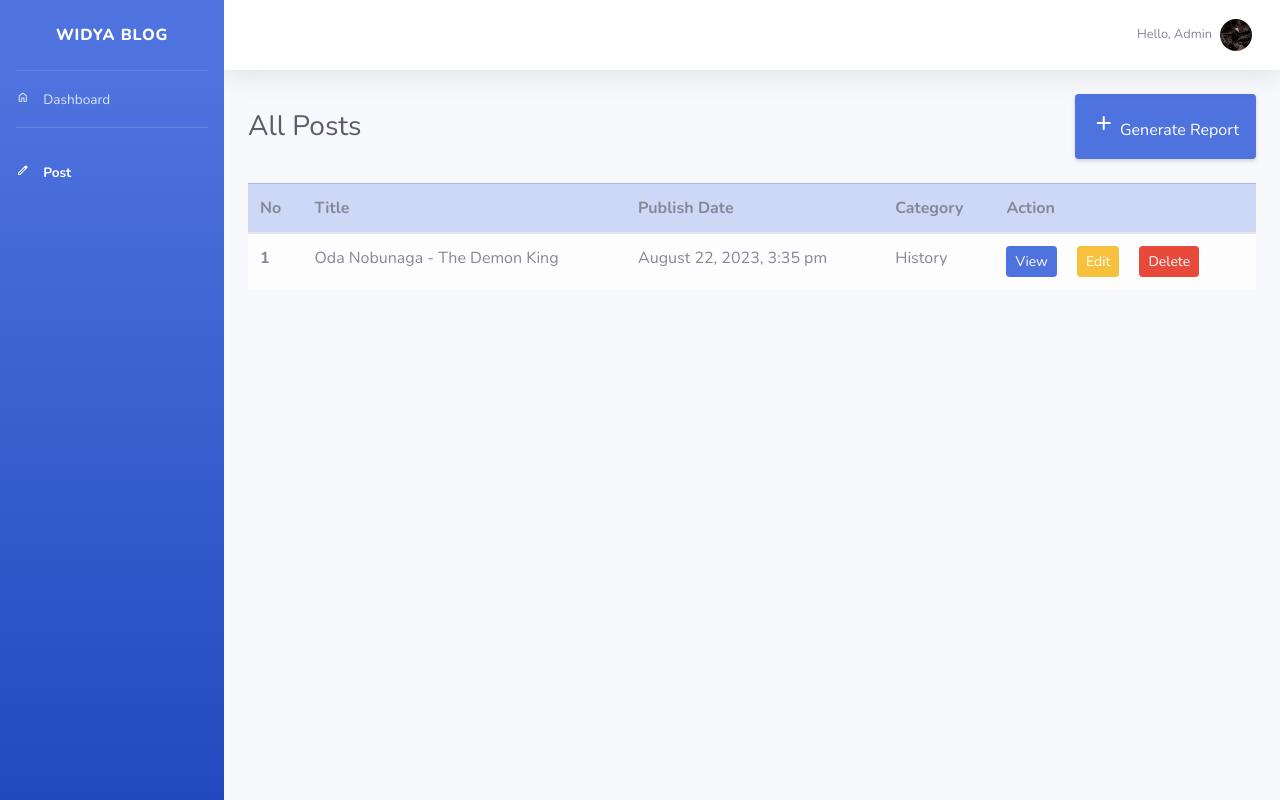
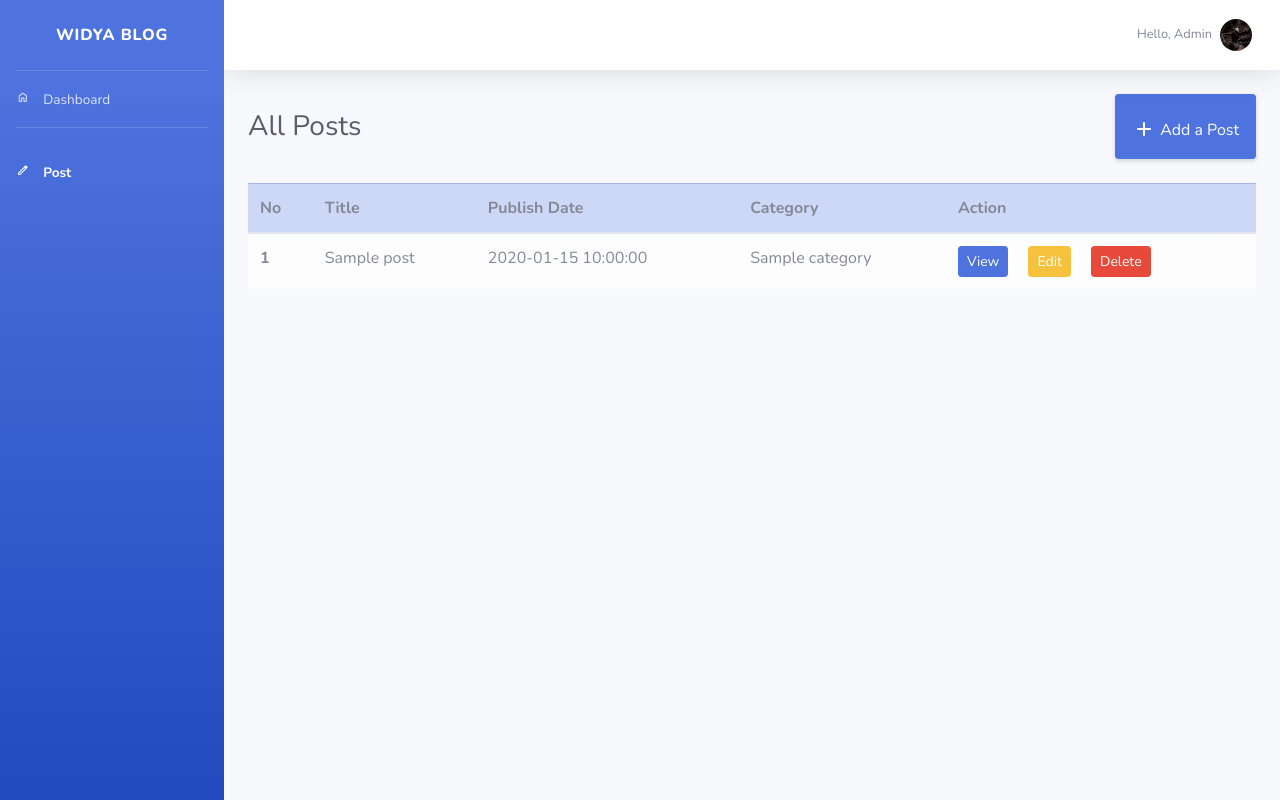
Before and after one commit to WidyaX1900/widyablog, a CodeIgniter app: page /widyablog/auth/post/ in a window 1280 px wide. Run offline with CodeIgniter, Linux system fonts and the light colour scheme; tables that the repository leaves empty or names only in its code hold one stand-in row (values such as "Sample post").

Commit message:
Put post datas into the admin table

```diff
--- a/application/controllers/Auth.php
+++ b/application/controllers/Auth.php
@@ -22,9 +22,11 @@ class Auth extends CI_Controller
     public function post()
     {
         $data['title'] = 'post';
+        $data['posts'] = $this->posts->getPost();
+        $data['categories'] = $this->posts->postCategory();
 
         $this->load->view('auth/header', $data);
-        $this->load->view('auth/post');
+        $this->load->view('auth/post', $data);
         $this->load->view('auth/footer');
     }
 }
--- a/application/controllers/Blog.php
+++ b/application/controllers/Blog.php
@@ -169,7 +169,7 @@ class Blog extends CI_Controller
                 'thumbnail' => $file,
                 'title' => htmlspecialchars($this->input->post('title')),
                 'content' => htmlspecialchars($this->input->post('content')),
-                'date' => date("F j, Y, g:i a"),
+                'date' => $this->input->post('date'),
                 'category_id' => $this->input->post('category_id'),
                 'user_id' => 1
 
--- a/application/models/Post_Model.php
+++ b/application/models/Post_Model.php
@@ -68,4 +68,16 @@ class Post_Model extends CI_Model
 
         return $query->num_rows();
     }
+
+    public function postCategory()
+    {
+        $this->db->select('category_id, categories.name');
+        $this->db->from('posts');
+        $this->db->join('categories', 'posts.category_id=categories.id');
+        $this->db->order_by('posts.id', 'DESC');
+
+        $query = $this->db->get();
+
+        return $query->result();
+    }
 }
--- a/application/views/auth/post.php
+++ b/application/views/auth/post.php
@@ -1,11 +1,10 @@
 <div class="d-sm-flex align-items-center justify-content-between mb-4">
     <h1 class="h3 mb-0 text-gray-800">All Posts</h1>
-    <a href="<?= base_url(); ?>blog/create/" class="d-none d-sm-inline-block btn btn-sm btn-primary shadow-sm p-3 " style="font-size: 1rem;"><span class="material-symbols-rounded">add</span> Generate Report
+    <a href="<?= base_url(); ?>blog/create/" class="d-none d-sm-inline-block btn btn-sm btn-primary shadow-sm p-3 " style="font-size: 1rem;"><span class="material-symbols-rounded" style="transform: translateY(25%);">add</span> Add a Post
     </a>
 </div>
 
 <div class="mt-2">
-
     <table class="table">
         <thead>
             <tr class="table-primary">
@@ -17,17 +16,23 @@
             </tr>
         </thead>
         <tbody>
-            <tr class="table-light">
-                <th scope="row">1</th>
-                <td>Oda Nobunaga - The Demon King</td>
-                <td>August 22, 2023, 3:35 pm</td>
-                <td>History</td>
-                <td>
-                    <a href="" class="btn btn-primary btn-sm">View</a>
-                    <a href="" class="btn btn-warning btn-sm mx-3">Edit</a>
-                    <a href="" class="btn btn-danger btn-sm">Delete</a>
-                </td>
-            </tr>
+            <?php $i = 1; ?>
+            <?php $categoryIndex = 0 ?>
+            <?php foreach ($posts as $post) : ?>
+                <tr class="table-light">
+                    <th scope="row"><?= $i; ?></th>
+                    <td><?= $post->title; ?></td>
+                    <td><?= $post->date; ?></td>
+                    <td><?= $categories[$categoryIndex]->name; ?></td>
+                    <td>
+                        <a href="<?= base_url(); ?>blog/single/<?= $post->id; ?>" class="btn btn-primary btn-sm">View</a>
+                        <a href="<?= base_url(); ?>blog/show/<?= $post->id; ?>" class="btn btn-warning btn-sm mx-3">Edit</a>
+                        <a href="" class="btn btn-danger btn-sm">Delete</a>
+                    </td>
+                </tr>
+                <?php $i++; ?>
+                <?php $categoryIndex++; ?>
+            <?php endforeach; ?>
         </tbody>
     </table>
 </div>
--- a/application/views/blog/edit.php
+++ b/application/views/blog/edit.php
@@ -10,6 +10,7 @@
 
 <body>
     <section class="container mt-5">
+        <a href="<?= base_url(); ?>auth/post/" class="btn btn-sm btn-primary mb-3">Back</a>
         <header>
             <h1>Edit a Post</h1>
         </header>
@@ -20,6 +21,7 @@
         <div class="col-lg-12 mt-4">
             <form action="<?= base_url(); ?>blog/update/<?= $post[0]->id; ?>" method="post" enctype="multipart/form-data">
                 <input type="hidden" name="defaultThumbnail" value="<?= $post[0]->thumbnail; ?>">
+                <input type="hidden" name="date" value="<?= $post[0]->date; ?>">
                 <div class="row">
                     <div class="col-lg-6">
                         <div class="mb-4">
```
Also changed, not shown: assets/thumbnail/00abf83b7126890f6dca27c6715c7f10.jpg (added), assets/thumbnail/6de6a55680b6a9b989f0c5a635c8048f.jpeg (added).
